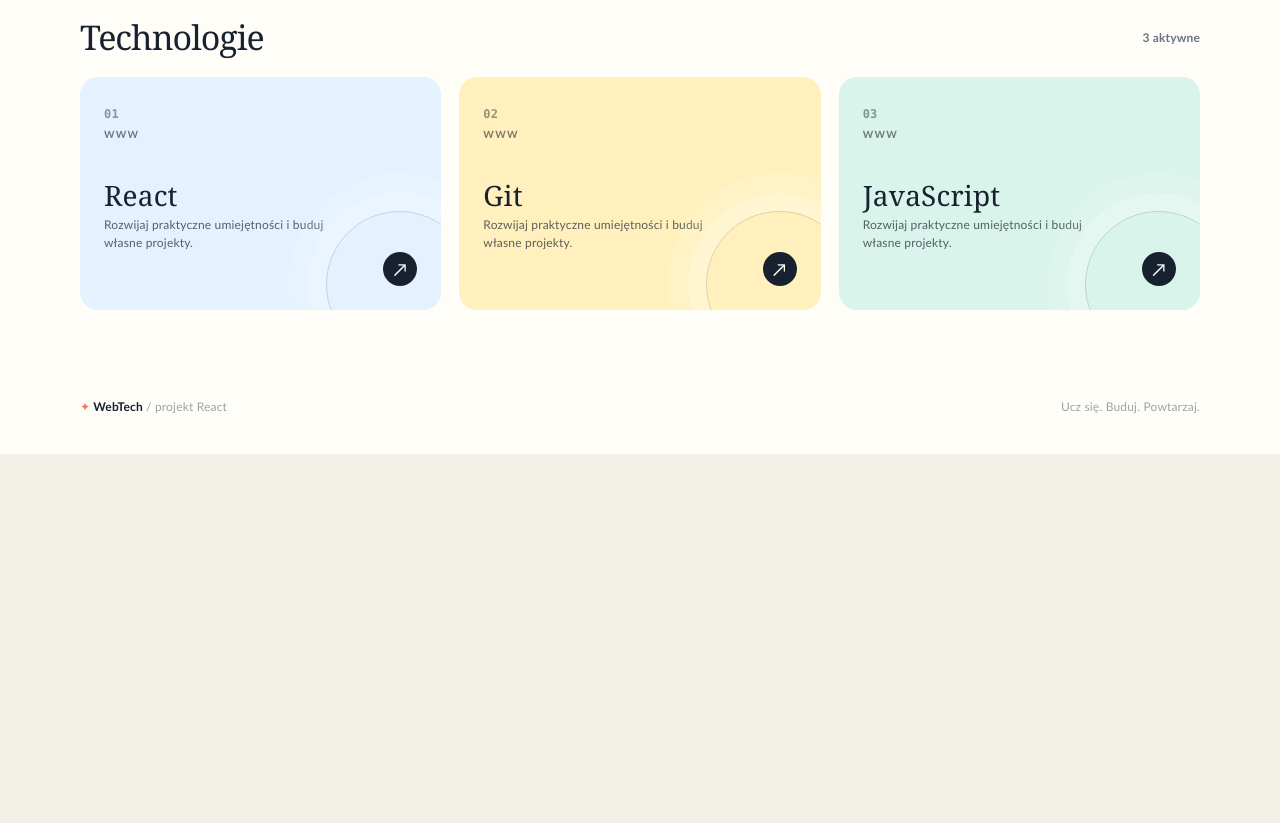
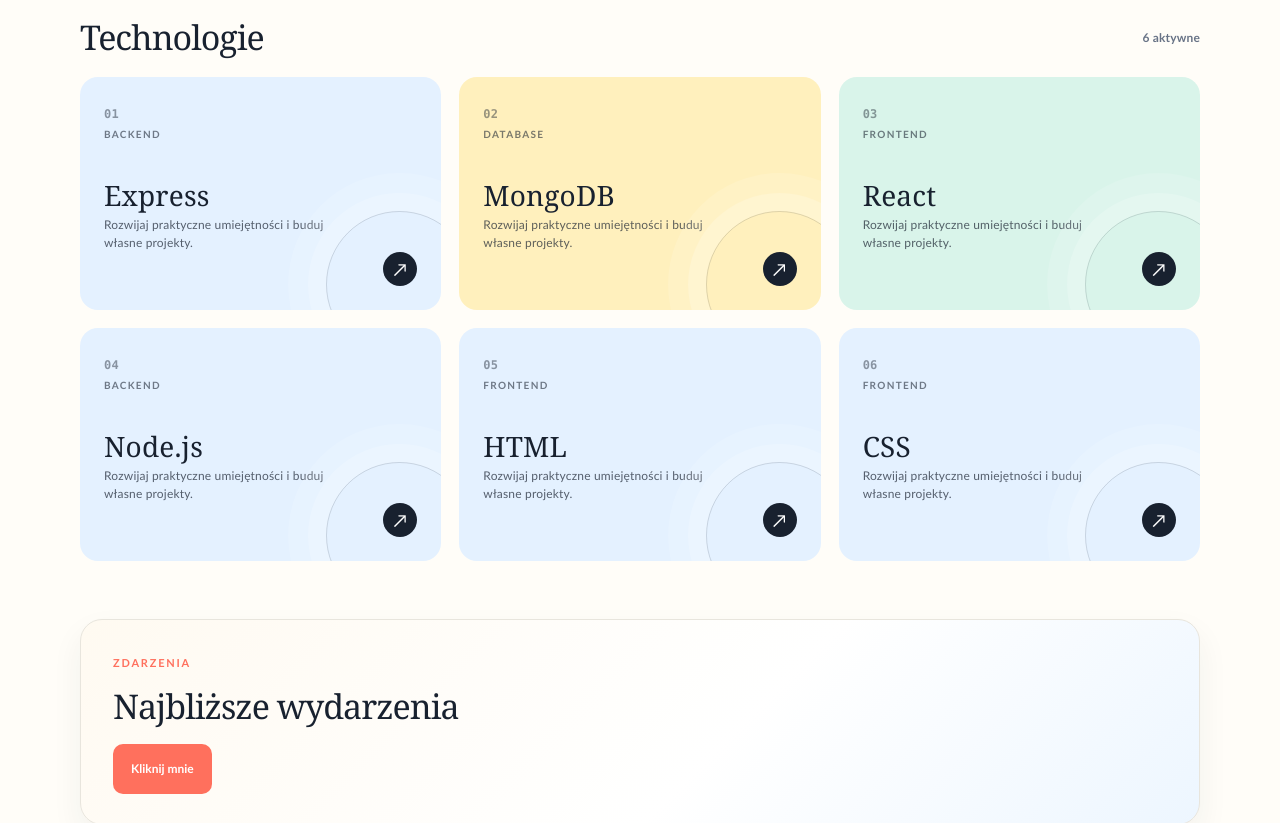
Before and after one commit to AP-21-ZST/AP-21-Webtech-2026-2027, a React (Vite) app: page / in a window 1280 px wide. Shown: the part 540-1363 px from the top of the page. Before the commit the page ends 994 px from the top, so only its background shows below. Built offline with nearby package versions, Linux system fonts and the light colour scheme.

Commit message:
Obsługa zdarzeń

```diff
--- a/src/App.css
+++ b/src/App.css
@@ -68,4 +68,11 @@
 .technology-card__category { margin: 0 0 7px !important; color: rgba(24,33,47,.58) !important; font-size: 10px !important; font-weight: 800; letter-spacing: 1.3px; text-transform: uppercase; }
 .technology-section .technology-card h3 { margin: 0 0 8px; font-size: 28px; }.technology-section .technology-card__description { max-width: 225px; min-height: 0; margin: 0; color: rgba(24,33,47,.7); font-size: 12px; line-height: 1.5; }
 .technology-card__arrow { align-self: end; width: 34px; height: 34px; display: grid; place-items: center; border-radius: 50%; color: #fff; background: var(--ink); font-size: 18px; position: relative; z-index: 1; }
-@media (max-width: 700px) { .technology-section { width: min(100% - 30px, 520px); margin: 30px auto 45px; }.technology-heading h2 { font-size: 30px; }.technology-section .technology-grid { grid-template-columns: 1fr; gap: 12px; }.technology-section .technology-card { min-height: 175px; } }
+.zdarzenie { width: min(1120px, calc(100% - 48px)); margin: 28px auto 58px; padding: 30px 32px; border: 1px solid var(--line); border-radius: 22px; background: linear-gradient(135deg, #fffaf1 0%, #fff 58%, #edf6ff 100%); box-shadow: 0 14px 32px rgba(42, 45, 52, .06); }
+.zdarzenie-heading { display: flex; align-items: flex-end; justify-content: space-between; }
+.zdarzenie-heading > div { width: 100%; }
+.zdarzenie .eyebrow { margin-bottom: 10px; }
+.zdarzenie h2 { margin: 0 0 18px; color: var(--ink); font-family: Georgia, serif; font-size: 34px; font-weight: 400; letter-spacing: -1px; }
+.zdarzenie button { padding: 12px 18px; border: 0; border-radius: 10px; background: var(--coral); color: #fff; font: inherit; font-size: 12px; font-weight: 800; cursor: pointer; transition: transform .2s, filter .2s; }
+.zdarzenie button:hover { transform: translateY(-2px); filter: brightness(1.04); }
+@media (max-width: 700px) { .technology-section { width: min(100% - 30px, 520px); margin: 30px auto 45px; }.technology-heading h2 { font-size: 30px; }.technology-section .technology-grid { grid-template-columns: 1fr; gap: 12px; }.technology-section .technology-card { min-height: 175px; } .zdarzenie { width: min(100% - 30px, 520px); margin: 20px auto 42px; padding: 22px 20px; }.zdarzenie h2 { font-size: 30px; }.zdarzenie button { width: 100%; } }
--- a/src/App.jsx
+++ b/src/App.jsx
@@ -3,6 +3,7 @@
 import Footer from './components/Footer'
 import CourseCard from './components/CourseCard'
 import Technology from './components/Technology'
+import Zdarzenie from './components/Zdarzenie'
 
 function App() {
   return (
@@ -10,6 +11,7 @@
       <Header />
       <CourseCard />
       <Technology />
+      <Zdarzenie />
       <Footer />
     </div>
   )
--- a/src/components/Technology.jsx
+++ b/src/components/Technology.jsx
@@ -1,22 +1,42 @@
 function Technology() {
-    const technology = [
+  const technologies = [
     {
       id: 1,
-            name: "React",
-            category: "www"
+      name: "Express",
+      category: "Backend",
+      hours: 25
     },
     {
       id: 2,
-            name: "Git",
-            category: "www"
+      name: "MongoDB",
+      category: "Database",
+      hours: 30
     },
     {
       id: 3,
-            name: "JavaScript",
-            category: "www"
+      name: "React",
+      category: "Frontend",
+      hours: 40
+    },
+    {
+      id: 4,
+      name: "Node.js",
+      category: "Backend",
+      hours: 35
+    },
+    {
+      id: 5,
+      name: "HTML",
+      category: "Frontend",
+      hours: 20
+    },
+    {
+      id: 6,
+      name: "CSS",
+      category: "Frontend",
+      hours: 15
     }
   ];
-
     return (
         <section className="technology-section" id="technologie">
             <div className="technology-heading">
@@ -24,10 +44,10 @@
                     <p className="eyebrow">BAZA NARZĘDZI</p>
                     <h2>Technologie</h2>
                 </div>
-                <span>{technology.length} aktywne</span>
+                <span>{technologies.length} aktywne</span>
             </div>
             <div className="technology-grid">
-                {technology.map((item, index) => (
+                {technologies.map((item, index) => (
                     <article className={`technology-card technology-card--${index + 1}`} key={item.id}>
                         <div className="technology-card__number">0{item.id}</div>
                         <div>
--- /dev/null
+++ b/src/components/Zdarzenie.jsx
@@ -0,0 +1,20 @@
+function Zdarzenie() {
+    function showMessage() {
+        return console.log('Kliknięto przycisk!');
+    }
+    return (
+        <section className="zdarzenie">
+            <div className="zdarzenie-heading">
+                <div>
+                    <p className="eyebrow">ZDARZENIA</p>
+                    <h2>Najbliższe wydarzenia</h2>
+                    <button onClick={showMessage}>
+                        Kliknij mnie
+                    </button>
+                </div>
+            </div>
+        </section>
+    );
+}
+
+export default Zdarzenie;
```
Lines whose indentation alone changed are shown as unchanged.
